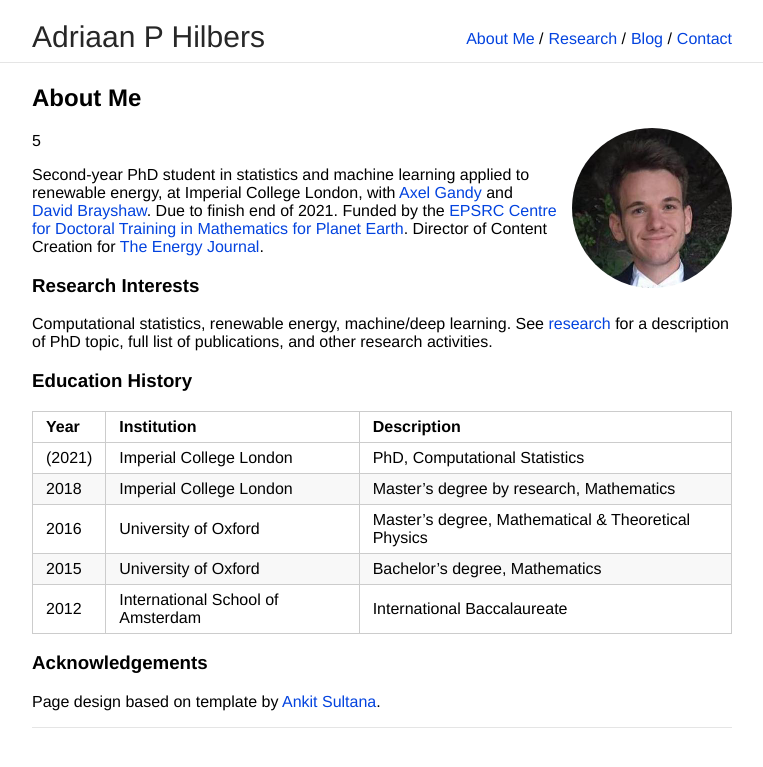
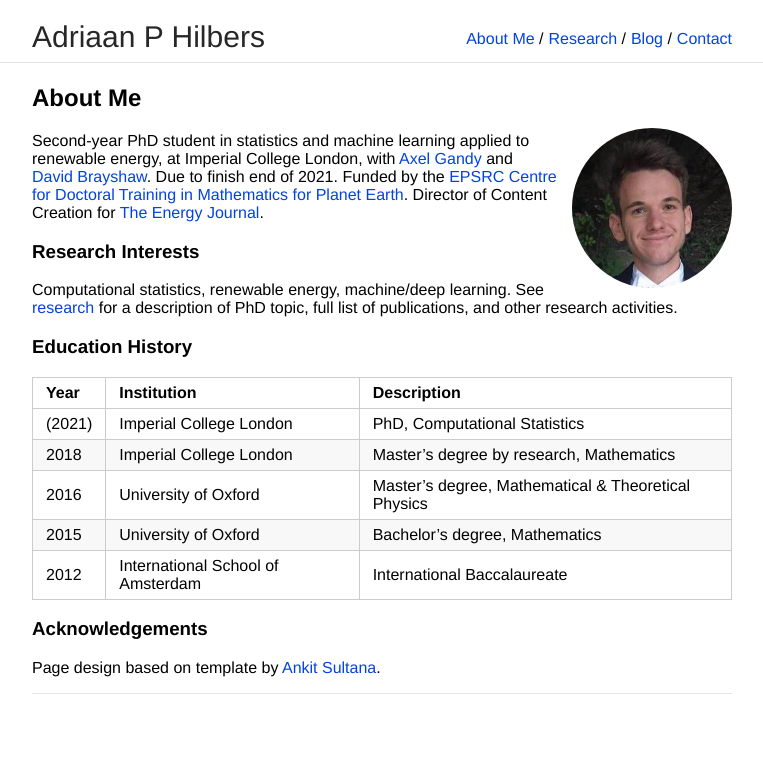
Before and after one commit to ahilbers/ahilbers.github.io, a Jekyll site: the page built from index.md, in a window 1280 px wide. Shown: the top 767 px of the page, without its empty margins (258-1021 px from the left). Built offline with Jekyll 4.4.1, drawn with Linux system fonts in a browser that asks for light colours; our own code applies the rules of GitHub Pages for plain Markdown files.

```diff
--- a/_sass/_style.scss
+++ b/_sass/_style.scss
@@ -12,7 +12,7 @@
 body {
     margin: 0;
     font-family: "Helvetica";
-    font-size: 15x;
+    font-size: 12x;
     height: 100%;
 }
 a {
--- a/index.md
+++ b/index.md
@@ -6,8 +6,6 @@
 ## About Me
 
 <img class="profile-picture" src="images/adriaan.jpg">
-
-5
 
 Second-year PhD student in statistics and machine learning applied to renewable energy, at Imperial College London, with [Axel Gandy](http://wwwf.imperial.ac.uk/~agandy/) and [David Brayshaw](https://research.reading.ac.uk/meteorology/people/david-brayshaw/). Due to finish end of 2021. Funded by the [EPSRC Centre for Doctoral Training in Mathematics for Planet Earth](https://www.mpecdt.org). Director of Content Creation for [The Energy Journal](http://energyjournal.co.uk).
 
```
